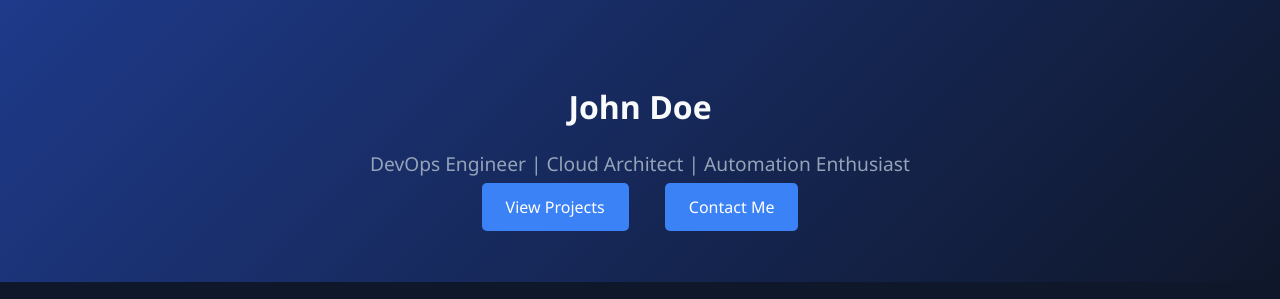
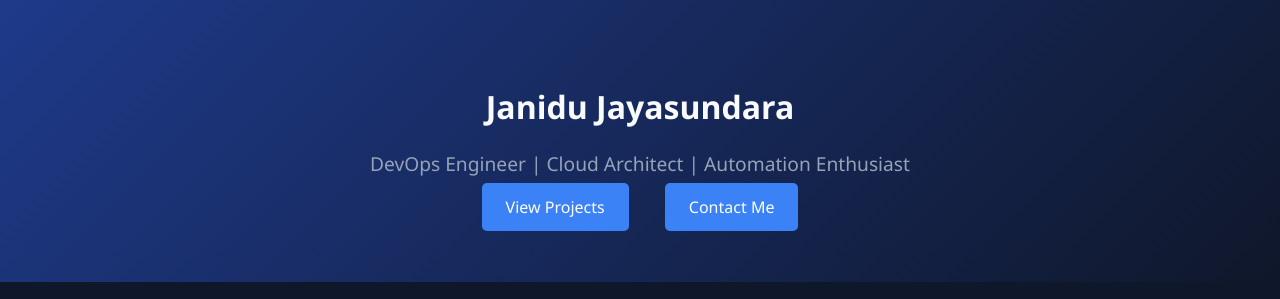
Before and after one commit to JaniduVil/janiduvil.github.io, a plain HTML site: page index.html in a window 1280 px wide. Shown: the top 299 px of the page. Drawn offline with Linux system fonts and the light colour scheme.

Commit message:
update name in header to Janidu Jayasundara

```diff
--- a/index.html
+++ b/index.html
@@ -11,7 +11,7 @@
   <!-- Hero Section -->
   <header class="hero">
     <div class="hero-content">
-      <h1>John Doe</h1>
+      <h1>Janidu Jayasundara</h1>
       <p class="tagline">DevOps Engineer | Cloud Architect | Automation Enthusiast</p>
       <div class="cta-buttons">
         <a href="#projects" class="btn">View Projects</a>
```
